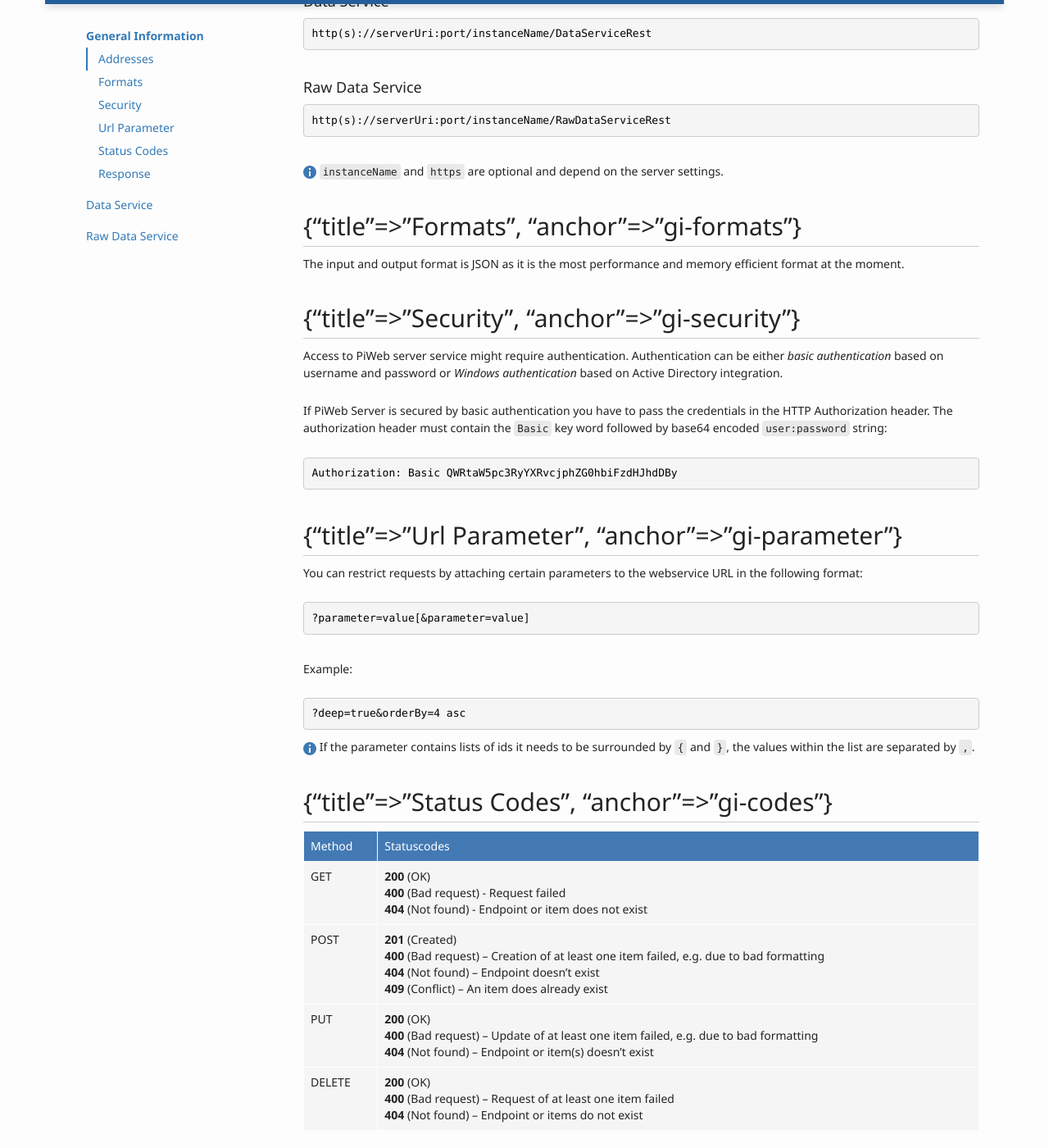
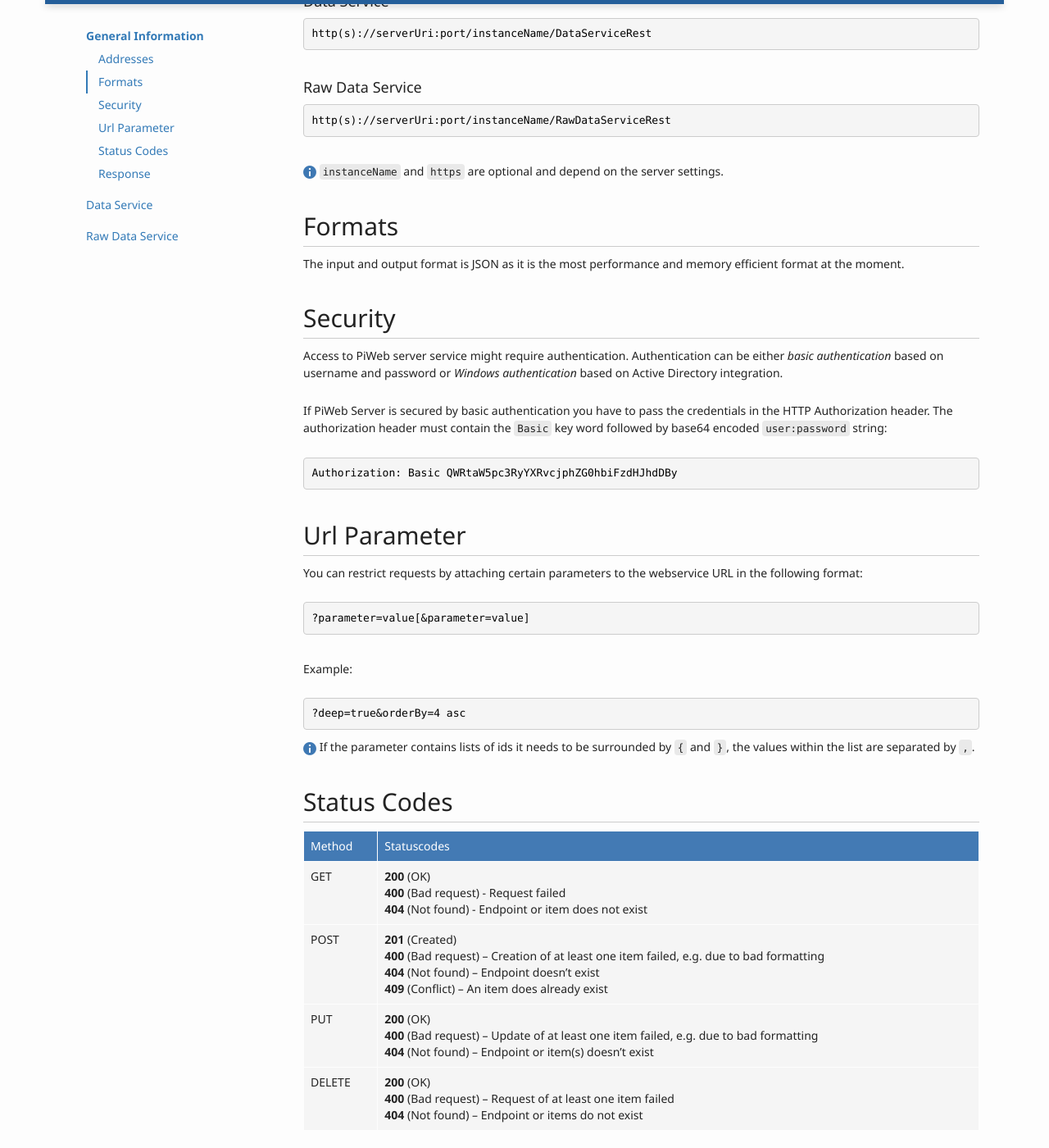
Before and after one commit to ZEISS-PiWeb/PiWeb-Api, a Jekyll site: the page built from _pages/011-restapi-general.md, in a window 1280 px wide and 1400 px high, scrolled down 287 px. Shown: the whole window at 82% size. Built offline with Jekyll 4.4.1, drawn with Linux system fonts in a browser that asks for light colours; some of the changed text lies outside the part shown.

Commit message:
Update 011-restapi-general.md

```diff
--- a/_pages/011-restapi-general.md
+++ b/_pages/011-restapi-general.md
@@ -47,11 +47,11 @@ http(s)://serverUri:port/instanceName/RawDataServiceRest
 <br/>
 {{ site.images['info'] }} `instanceName` and `https` are optional and depend on the server settings.
 
-## {{page.sections['formats']}}
+<h2 id="{{page.sections['formats'].anchor}}">{{page.sections['formats'].title}}</h2>
 
 The input and output format is JSON as it is the most performance and memory efficient format at the moment.
 
-## {{page.sections['security']}}
+<h2 id="{{page.sections['security'].anchor}}">{{page.sections['security'].title}}</h2>
 Access to PiWeb server service might require authentication. Authentication can be either *basic authentication* based on username and password or *Windows authentication* based on Active Directory integration.
 
 If PiWeb Server is secured by basic authentication you have to pass the credentials in the HTTP Authorization header. The authorization header must contain the `Basic` key word followed by base64 encoded `user:password` string:
@@ -62,7 +62,7 @@ Authorization: Basic QWRtaW5pc3RyYXRvcjphZG0hbiFzdHJhdDBy
 
 {% endhighlight %}
 
-## {{page.sections['parameter']}}
+<h2 id="{{page.sections['parameter'].anchor}}">{{page.sections['parameter'].title}}</h2>
 
 You can restrict requests by attaching certain parameters to the webservice URL in the following format:
 
@@ -78,7 +78,7 @@ You can restrict requests by attaching certain parameters to the webservice URL
 
 {{ site.images['info'] }} If the parameter contains lists of ids it needs to be surrounded by `{` and `}`, the values within the list are separated by `,`.
 
-## {{page.sections['codes']}}
+<h2 id="{{page.sections['codes'].anchor}}">{{page.sections['codes'].title}}</h2>
 
 {% capture table %}
 Method        | Statuscodes
@@ -91,7 +91,7 @@ DELETE        | **200** (OK)<br>**400** (Bad request) – Request of at least on
 {{ table | markdownify | replace: '<table>', '<table class="table table-hover">' }}
 
 
-## {{page.sections['response']}}
+<h2 id="{{page.sections['response'].anchor}}">{{page.sections['response'].title}}</h2>
 Every response consists either of the requested data or of an error message returned by the webservice. A typical error response looks as follows:
 
 {% highlight json %}
```
